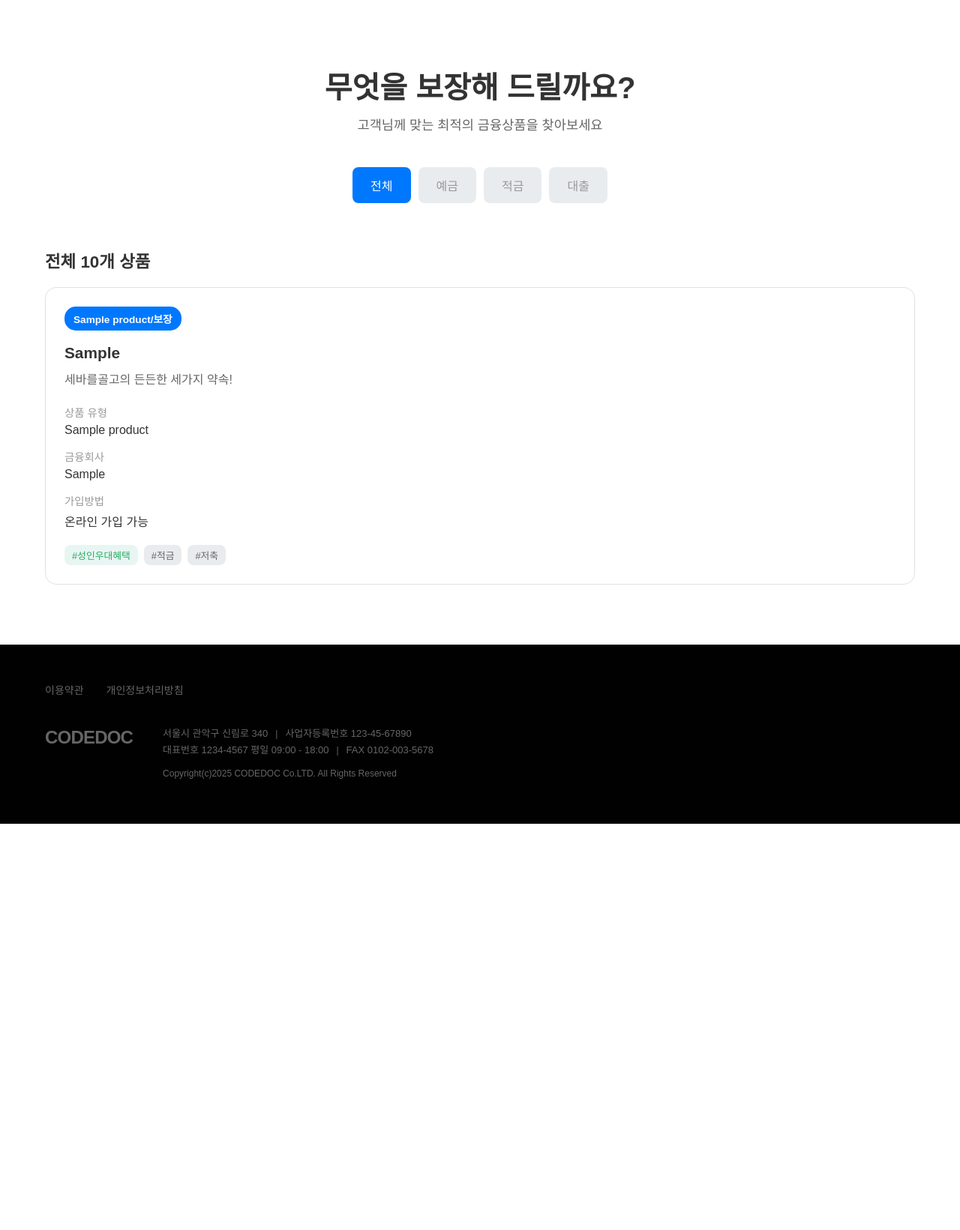
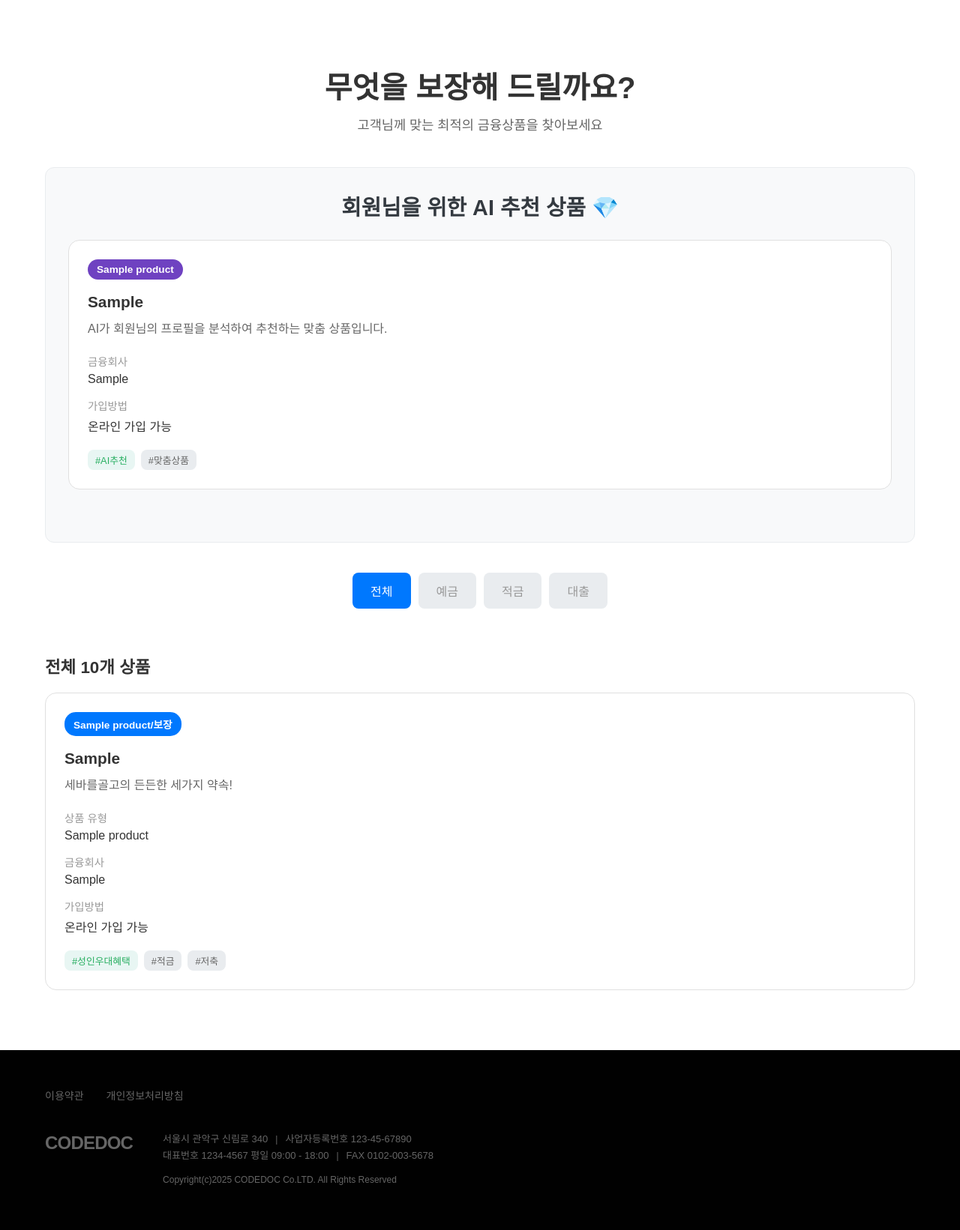
Before and after one commit to tangerineTaste/CodeDoc, a Django app: template 4.웹구현/codedoc_web/product_recommendation/templates/product_recommendation/product_list.html in a window 1280 px wide. Shown: the part 66-1707 px from the top of the page at 75% size. Before the commit the page ends 1165 px from the top, so only its background shows below. Run offline with Django 5.2, Linux system fonts and the light colour scheme; the template is opened without the code that fills it: most values are stand-ins (such as "Sample title", 1, 10 or a date in 2020); some web fonts are replaced.

Commit message:
AI 추천기능 추가

```diff
--- a/4.웹구현/codedoc_web/product_recommendation/static/product_recommendation/css/product_list.css
+++ b/4.웹구현/codedoc_web/product_recommendation/static/product_recommendation/css/product_list.css
@@ -261,3 +261,23 @@ body {
     font-size: 0.9rem;
     margin-left: 20px;
 }
+
+/* AI 추천 섹션 스타일 */
+.recommendation-section {
+    background-color: #f8f9fa;
+    border-radius: 12px;
+    padding: 30px;
+    margin-bottom: 40px;
+    border: 1px solid #e9ecef;
+}
+
+.recommendation-section .section-title {
+    font-size: 1.8rem;
+    margin-bottom: 25px;
+    text-align: center;
+    color: #343a40;
+}
+
+.recommended-badge {
+    background-color: #6f42c1; /* 보라색 계열로 변경 */
+}
--- a/4.웹구현/codedoc_web/product_recommendation/templates/product_recommendation/product_list.html
+++ b/4.웹구현/codedoc_web/product_recommendation/templates/product_recommendation/product_list.html
@@ -14,6 +14,37 @@
         <h1 class="page-title">무엇을 보장해 드릴까요?</h1>
         <p class="page-subtitle">고객님께 맞는 최적의 금융상품을 찾아보세요</p>
     </div>
+
+    <!-- AI 추천 상품 섹션 -->
+    {% if recommended_products %}
+    <div class="recommendation-section">
+        <h2 class="section-title">회원님을 위한 AI 추천 상품 💎</h2>
+        <div class="products-grid">
+            {% for product in recommended_products %}
+                <div class="product-cards">
+                    <span class="product-badge recommended-badge">{{ product.product_type_name }}</span>
+                    <h3 class="product-name">{{ product.fin_prdt_nm }}</h3>
+                    <p class="product-subtitle">AI가 회원님의 프로필을 분석하여 추천하는 맞춤 상품입니다.</p>
+
+                    <div class="product-info">
+                        <div class="info-label">금융회사</div>
+                        <div class="info-value">{{ product.kor_co_nm }}</div>
+                    </div>
+
+                    <div class="product-info">
+                        <div class="info-label">가입방법</div>
+                        <div class="info-value">{{ product.join_way|default:"온라인 가입 가능" }}</div>
+                    </div>
+
+                    <div class="product-tags">
+                        <span class="tag">#AI추천</span>
+                        <span class="tag">#맞춤상품</span>
+                    </div>
+                </div>
+            {% endfor %}
+        </div>
+    </div>
+    {% endif %}
 
     <!-- 필터 탭 -->
     <div class="filter-tabs">
```
Also changed, not shown: 4.웹구현/codedoc_web/product_recommendation/views.py (+114 -9 lines), 4.웹구현/codedoc_web/requirements.txt (+8 -0 lines), 1 other file.
